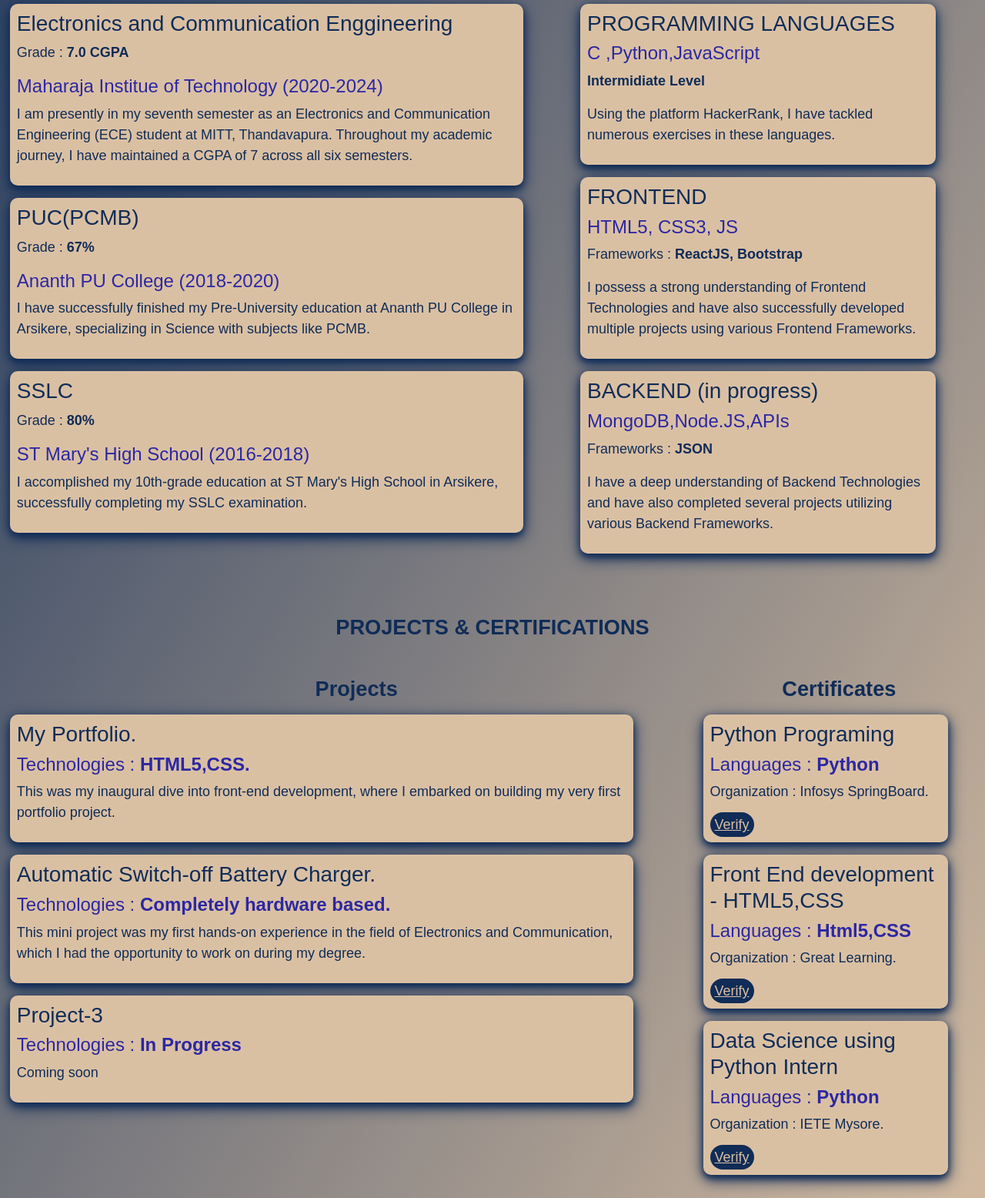
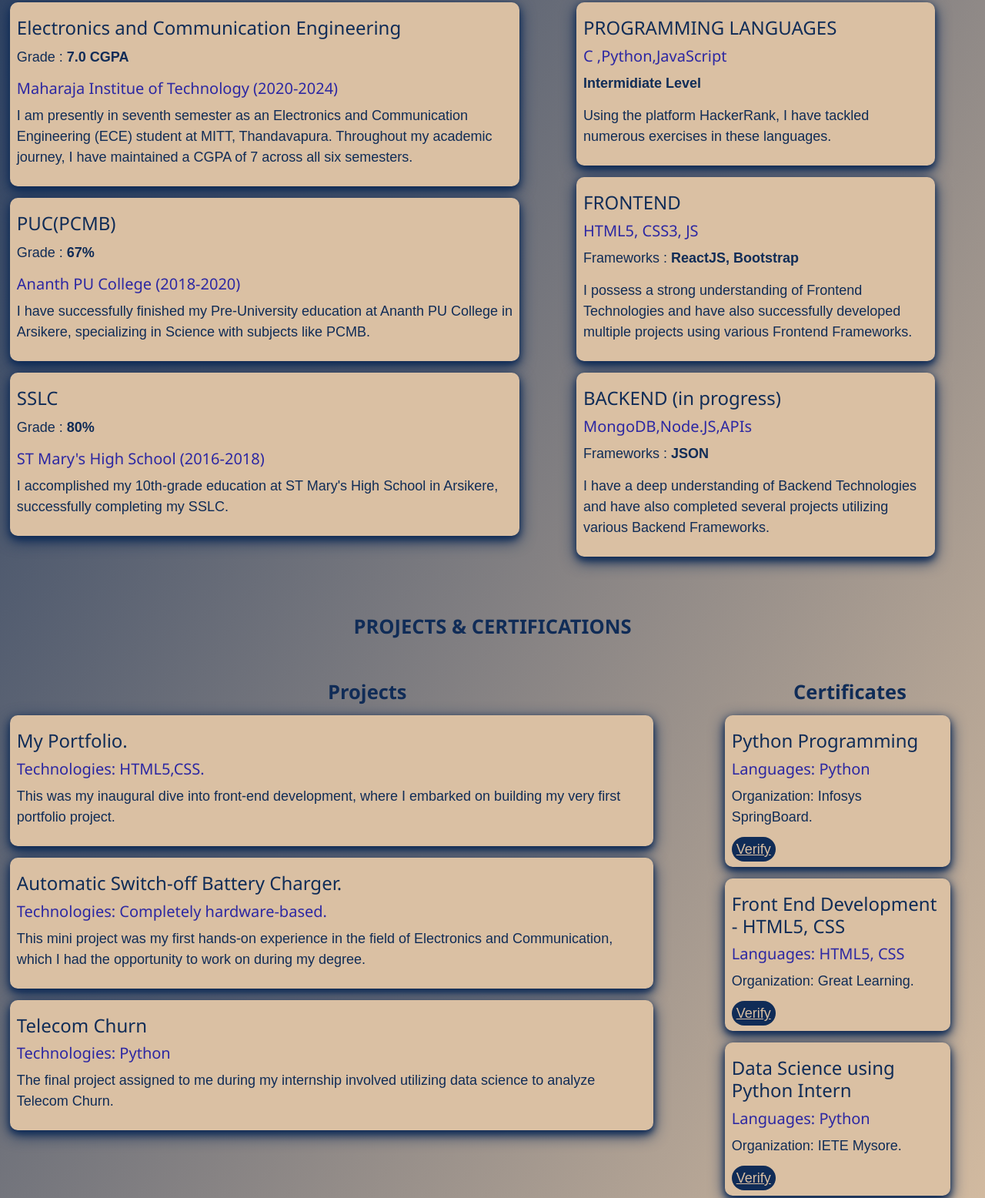
Before and after one commit to AbhishekBalija/Portfolio, a plain HTML site: page index.html in a window 1280 px wide. Shown: the part 866-2422 px from the top of the page at 77% size. Drawn offline with nearby package versions, Linux system fonts and the light colour scheme; a web font is replaced by a local one.

Commit message:
index.html

```diff
--- a/index.html
+++ b/index.html
@@ -5,11 +5,14 @@
     <meta name="viewport" content="width=device-width, initial-scale=1.0">
     <title>Portfolio</title>
     <link href="https://cdn.jsdelivr.net/npm/bootstrap@5.3.1/dist/css/bootstrap.min.css" rel="stylesheet" integrity="sha384-4bw+/aepP/YC94hEpVNVgiZdgIC5+VKNBQNGCHeKRQN+PtmoHDEXuppvnDJzQIu9" crossorigin="anonymous">
+    <link rel="stylesheet" href="https://www.w3schools.com/w3css/4/w3.css">
+    <link rel="stylesheet" href="https://fonts.googleapis.com/css?family=Allerta+Stencil">
+    <link rel="stylesheet" href="https://fonts.googleapis.com/css?family=Roboto">
     <link rel="stylesheet" href="./style.css">
 </head>
 <body>
 <!--header section-->
-    <section id="header" >
+    <section id="header">
         <div class="container">
             <header class="d-flex flex-wrap justify-content-center py-3 mb-4 ">
               <a class="d-flex align-items-center mb-3 mb-md-0 me-md-auto link-body-emphasis text-decoration-none">
@@ -40,12 +43,14 @@
           loading="lazy">
       </div>
       <div class="col-lg-6">
-        <h1 class=" head1 lh-1 mb-3">Hey.!</h1>
+        <h1 class=" head1 lh-1 mb-3"><em>Hey.!</em></h1>
         <h2 class=" hero display-5  lh-1 mb-3">I'm ABHISHEK AN</h2>
           <p class="lead">I'm a Full Stack Web Developer and a student at Maharaja Instituite of technology Thandavapura,pursuing B.E degree in Electronics and Communication Engineering.</p>
 
         <div class="d-grid gap-2 d-md-flex justify-content-md-start" width="100px">
-          <button type="button" class="btn btn-light btn-lg px-4 me-md-2">Open CV</button>
+          <form action="https://drive.google.com/file/d/1zGThaf5om8C4eMjClRq5ov7xq2yHQn-1/view?usp=drivesdk" target="_blank">
+          <button type="submit" class="btn btn-light btn-lg px-4 me-md-2">Open CV</button>
+          </form>
         </div>
         <div class="social-media-logos">
           <a class="logo" href="https://twitter.com/AbhishekBalija1"><img src="./twitter.svg" alt="Twitter" height="30px"></a>
@@ -66,24 +71,24 @@
           <div class="education">
             <h2><strong>EDUCATION</strong></h2>
               <div class="section">
-              <h3>Electronics and Communication Enggineering</h3>
+              <h3>Electronics and Communication Engineering</h3>
               <p>Grade : <strong>7.0 CGPA </strong></p>
               <h4>Maharaja Institue of Technology (2020-2024)</h4>
-              <p>I am presently in my seventh semester as an Electronics and Communication Engineering (ECE) student at MITT, Thandavapura. Throughout my academic journey, I have maintained a CGPA of 7 across all six semesters.</p>
+              <p class="par">I am presently in seventh semester as an Electronics and Communication Engineering (ECE) student at MITT, Thandavapura. Throughout my academic journey, I have maintained a CGPA of 7 across all six semesters.</p>
              </div>
 
           <div class="section">
             <h3>PUC(PCMB)</h3>
             <p>Grade : <strong>67%</strong></p>
             <h4>Ananth PU College (2018-2020)</h4>
-            <p>I have successfully finished my Pre-University education at Ananth PU College in Arsikere, specializing in Science with subjects like PCMB.</p>
+            <p class="par">I have successfully finished my Pre-University education at Ananth PU College in Arsikere, specializing in Science with subjects like PCMB.</p>
           </div>
 
           <div class="section">
             <h3>SSLC</h3>
             <p>Grade : <strong>80%</strong></p>
             <h4>ST Mary's High School (2016-2018)</h4>
-            <p>I accomplished my 10th-grade education at ST Mary's High School in Arsikere, successfully completing my SSLC examination.</p>
+            <p class="par">I accomplished my 10th-grade education at ST Mary's High School in Arsikere, successfully completing my SSLC.</p>
           </div>
       </div>
 
@@ -94,21 +99,21 @@
            <h3>PROGRAMMING LANGUAGES</h3>
            <h4>C ,Python,JavaScript</h4>
            <p><strong>Intermidiate Level</strong></p>
-           <p>Using the platform HackerRank, I have tackled numerous exercises in these languages.</p>
+           <p class="par">Using the platform HackerRank, I have tackled numerous exercises in these languages.</p>
           </div>
 
         <div class="section">
             <h3>FRONTEND</h3>
            <h4>HTML5, CSS3, JS</h4>
            <p>Frameworks : <strong>ReactJS, Bootstrap</strong></p>
-           <p>I possess a strong understanding of Frontend Technologies and have also successfully developed multiple projects using various Frontend Frameworks.</p>
+           <p class="par">I possess a strong understanding of Frontend Technologies and have also successfully developed multiple projects using various Frontend Frameworks.</p>
           </div>
 
           <div class="section">
             <h3>BACKEND<span class="del"> (in progress)</span></h3>
            <h4>MongoDB,Node.JS,APIs</h4>
            <p>Frameworks : <strong>JSON</strong></p>
-           <p>I have a deep understanding of Backend Technologies and have also completed several projects utilizing various Backend Frameworks.</p>
+           <p class="par">I have a deep understanding of Backend Technologies and have also completed several projects utilizing various Backend Frameworks.</p>
           </div>
         </div>
       </div>
@@ -125,44 +130,43 @@
             <h2><strong>Projects</strong></h2>
             <div class="section">
               <h3>My Portfolio.</h3>
-              <h4>Technologies : <strong>HTML5,CSS.</strong></h4>
-              <p>This was my inaugural dive into front-end development, where I embarked on building my very first portfolio project.</p>
+              <h4>Technologies: HTML5,CSS.</h4>
+              <p class="par">This was my inaugural dive into front-end development, where I embarked on building my very first portfolio project.</p>
             </div>
 
             <div class="section">
               <h3>Automatic Switch-off Battery Charger.</h3>
-            <h4>Technologies : <strong>Completely hardware based.</strong></h4>
-            <p>This mini project was my first hands-on experience in the field of Electronics and Communication, which I had the opportunity to work on during my degree.</p>
+              <h4>Technologies: Completely hardware-based.</h4>
+              <p class="par">This mini project was my first hands-on experience in the field of Electronics and Communication, which I had the opportunity to work on during my degree.</p>
             </div>
 
             <div class="section">
-            <h3>Project-3</h3>
-            <h4>Technologies : <strong>In Progress</strong></h4>
-            <p>Coming soon</p>
+              <h3>Telecom Churn</h3>
+              <h4>Technologies: Python</h4>
+              <p class="par">The final project assigned to me during my internship involved utilizing data science to analyze Telecom Churn.</p>
             </div>
           </div>
-
 
           <div class="Certifications">
             <h2><strong>Certificates</strong></h2>
             <div class="section">
-           <h3>Python Programing</h3>
-           <h4>Languages : <strong>Python</strong></h4>
-           <p>Organization : Infosys SpringBoard.</p>
+              <h3>Python Programming</h3>
+              <h4>Languages: Python</h4>
+              <p>Organization: Infosys SpringBoard.</p>
               <a class="verify" href="https://drive.google.com/file/d/1nhONYYENN2JRUed_g6M_cbs02zF2AegC/view?usp=drivesdk" target="_blank">Verify</a>
             </div>
 
             <div class="section">
-            <h3>Front End development - HTML5,CSS</h3>
-            <h4>Languages : <strong>Html5,CSS</strong></h4>
-            <p>Organization : Great Learning.</p>
+              <h3>Front End Development - HTML5, CSS</h3>
+              <h4>Languages: HTML5, CSS</h4>
+              <p>Organization: Great Learning.</p>
               <a class="verify" href="https://drive.google.com/drive/folders/1pKQtPk70Pc68vnRW__24jLT-RyvpVKIu" target="_blank">Verify</a>
             </div>
 
             <div class="section">
               <h3>Data Science using Python Intern</h3>
-              <h4>Languages : <strong>Python</strong></h4>
-              <p>Organization : IETE Mysore.</p>
+              <h4>Languages: Python</h4>
+              <p>Organization: IETE Mysore.</p>
               <a class="verify" href="" target="_blank">Verify</a>
             </div>
           </div>
```
Lines whose indentation alone changed are shown as unchanged.
